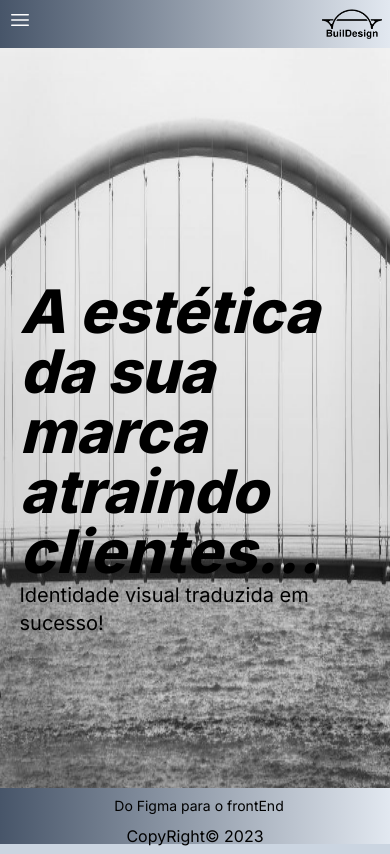
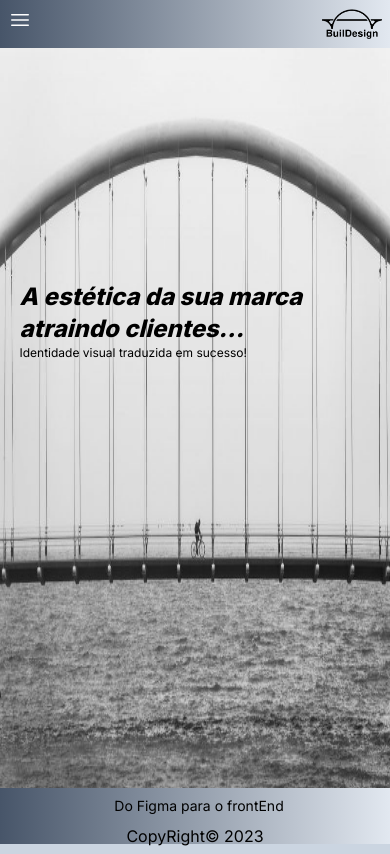
Before and after one commit to ttsoares/buidesign, a Next.js app: page / in a window 390 px wide. Built offline with nearby package versions, Linux system fonts and the light colour scheme.

Commit message:
Fixes from friends

```diff
--- a/app/PR/page.jsx
+++ b/app/PR/page.jsx
@@ -85,7 +85,7 @@ const DATA = [
 
 const Page = () => {
   return (
-    <div className="my-4 border-t w-[70%] mx-auto h-screen">
+    <div className="my-4 border-t w-[70%] mx-auto h-fit md:h-screen">
       <h1 className="w-fit mx-auto text-2xl font-bold my-5 border-2 rounded-lg px-8 py-4 ">
         Perguntas frequentes e respostas
       </h1>
--- a/app/page.jsx
+++ b/app/page.jsx
@@ -17,10 +17,12 @@ export default function Home() {
       <div className="absolute top-20 left-0 w-full hidden md:block h-[calc(100%-12%)] bg-gradient-to-b from-white to-black mix-blend-multiply"></div>
 
       <div className="absolute top-1/3 left-[5%]">
-        <h1 className="text-6xl italic font-extrabold">
+        <h1 className="text-2xl md:text-6xl italic font-extrabold">
           A estética da sua marca atraindo clientes...
         </h1>
-        <p className="text-xl">Identidade visual traduzida em sucesso!</p>
+        <p className="text-xs md:text-xl">
+          Identidade visual traduzida em sucesso!
+        </p>
       </div>
     </main>
   );
```
